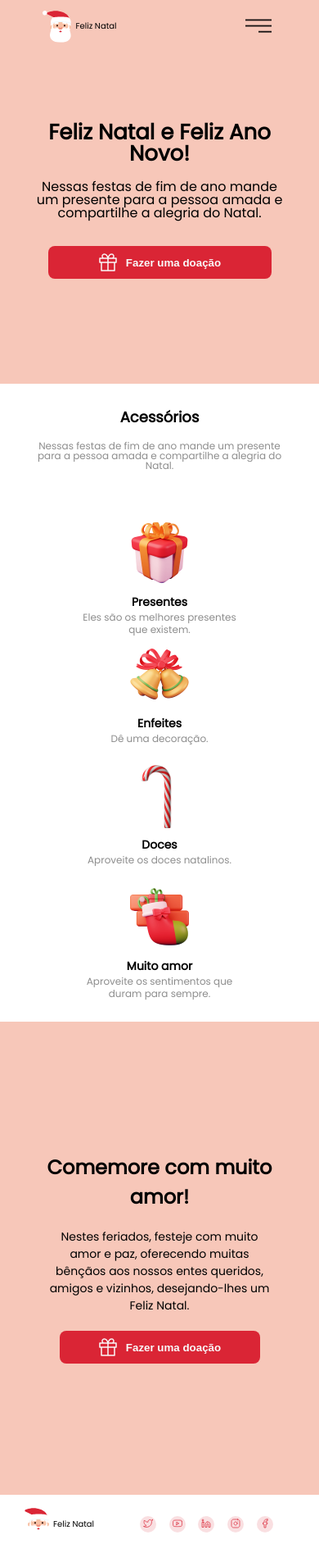
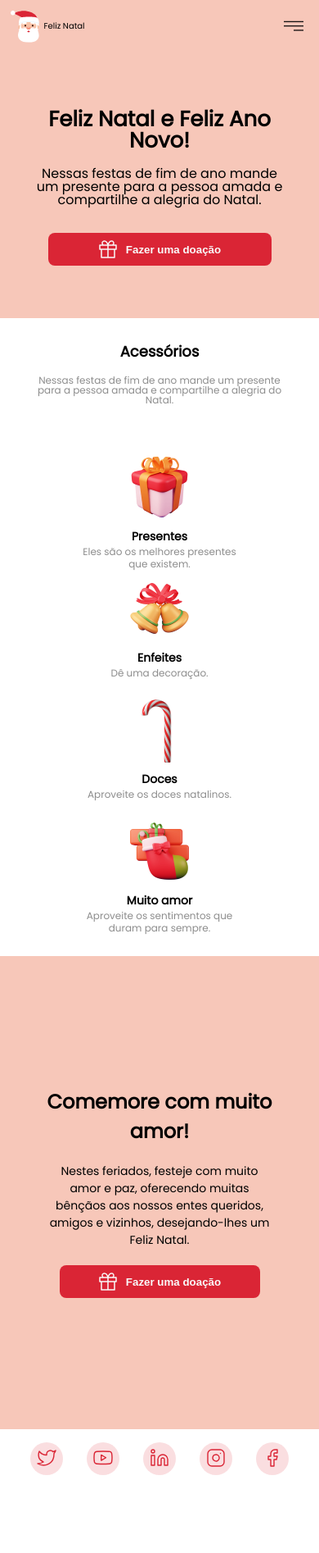
Before and after one commit to Pedro-PHOS/Multilaser-Teste, a plain HTML site: page index.html in a window 390 px wide. Shown: the whole page at 82% size. After the commit the page ends 1815 px from the top, so only its background shows below. Drawn offline with nearby package versions, Linux system fonts and the light colour scheme.

Commit message:
contatos

```diff
--- a/index.css
+++ b/index.css
@@ -266,7 +266,7 @@ footer{
     }
 
     main{
-        padding-block: 2rem 8rem;
+        padding-block: 1rem 4rem;
     }
 
     #content_1{
@@ -385,6 +385,7 @@ footer{
         display: flex;
         align-items: center;
         justify-content:end;
+        width: 70%;
     }
 
     #menu_btn{
@@ -395,8 +396,8 @@ footer{
     }
 
     #menu_btn img{
-        width: 8vw;
-        height: 8vh;
+        width: 6vw;
+        height: 6vh;
     }
 
     #menu{
@@ -439,6 +440,16 @@ footer{
     #media{
         width: 50%;
     }
+
+    #footer_logo{
+        display: none;
+    }
+
+    #media{
+        width: 100%;
+        margin-inline: 0.5rem;
+    }
+
 }
 
 @media (max-width: 500px){
@@ -480,21 +491,8 @@ footer{
 
 
     #rigth_content{
-        margin-inline: 20px ;
+        margin-inline: 20px;
     }
 
 
-    #footer_logo{
-        margin-left: 25px;
-    }
-
-    .media_icon{
-        width: 20px;
-        height: 20px;
-    }
-
-    .media_icon img{
-        width: 12px;
-        height: 12px;
-    }
 }
```
